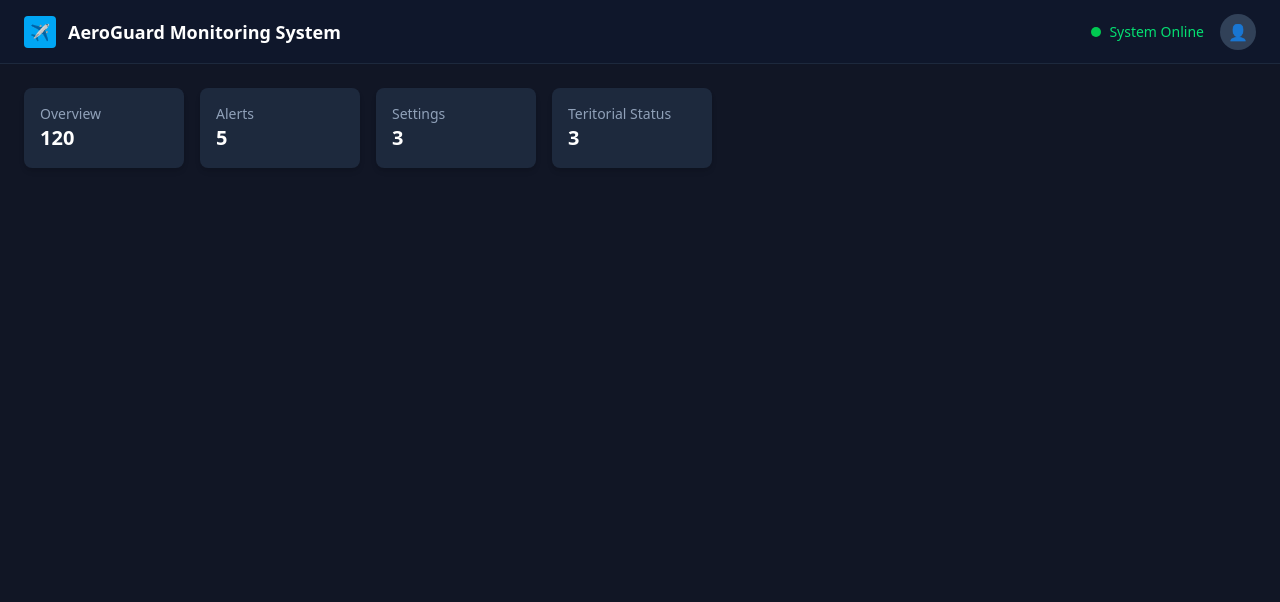
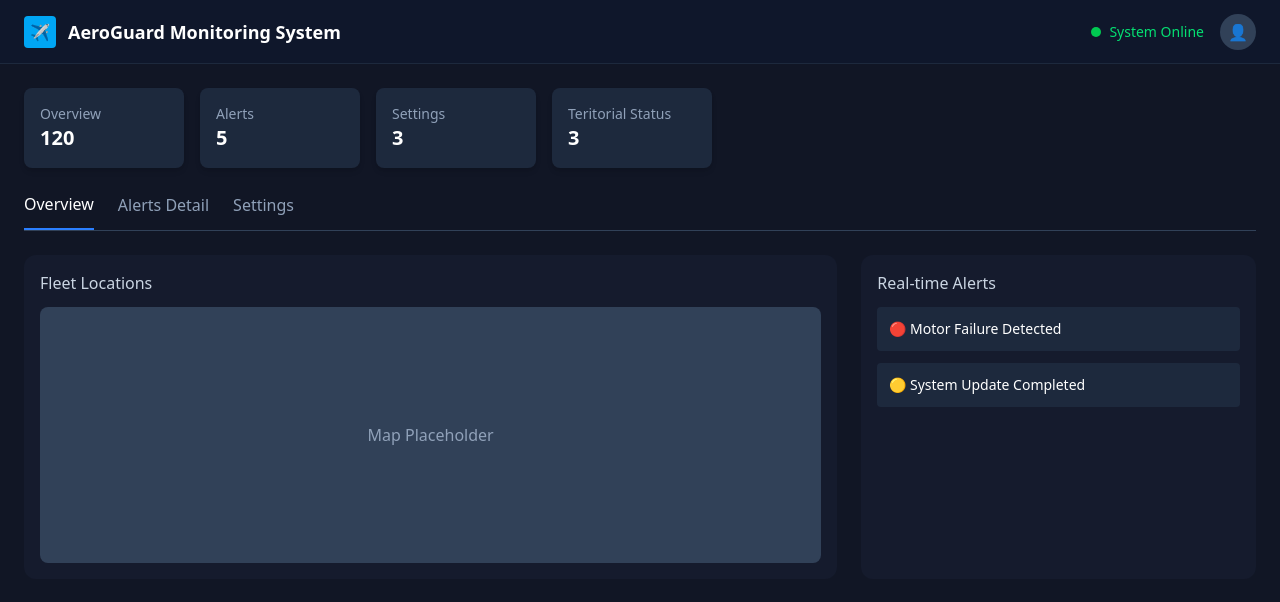
Before and after one commit to Mibraibot/lowcostdrone, a Next.js app: page / in a window 1280 px wide. Shown: the top 602 px of the page. Built offline with nearby package versions, Linux system fonts and the light colour scheme.

Commit message:
Menambah Page

```diff
--- a/app/page.tsx
+++ b/app/page.tsx
@@ -1,13 +1,24 @@
-import Card from "@/components/ui/Card";
-import "./globals.css";
+"use client";
+
+import { useState } from "react";
+import DashboardStats from "@/components/sections/DashboardStats";
+import DashboardNavbar from "@/components/sections/DashboardNavbar";
+import OverviewPanel from "@/components/sections/panels/OverviewPanel";
+import AlertsPanel from "@/components/sections/panels/AlertsPanel";
+import SettingsPanel from "@/components/sections/panels/SettingsPanel";
 
 export default function Home() {
+  const [activeTab, setActiveTab] = useState("overview");
+
   return (
-    <div className="p-6 flex gap-4 flex-wrap">
-      <Card title="Overview" value={120} />
-      <Card title="Alerts" value={5} />
-      <Card title="Settings" value={3} />
-      <Card title="Teritorial Status" value={3} />
+    <div className="p-6">
+      <DashboardStats />
+
+      <DashboardNavbar active={activeTab} onChange={setActiveTab} />
+
+      {activeTab === "overview" && <OverviewPanel />}
+      {activeTab === "alerts" && <AlertsPanel />}
+      {activeTab === "settings" && <SettingsPanel />}
     </div>
   );
 }
--- /dev/null
+++ b/components/sections/DashboardNavbar.tsx
@@ -0,0 +1,27 @@
+interface Props {
+  active: string;
+  onChange: (tab: string) => void;
+}
+
+const tabs = ["overview", "alerts", "settings"];
+
+export default function DashboardNavbar({ active, onChange }: Props) {
+  return (
+    <div className="mt-6 flex gap-6 border-b border-slate-700">
+      {tabs.map((tab) => (
+        <button
+          key={tab}
+          onClick={() => onChange(tab)}
+          className={`pb-3 capitalize transition-colors
+            ${
+              active === tab
+                ? "text-white border-b-2 border-blue-500"
+                : "text-slate-400 hover:text-white"
+            }`}
+        >
+          {tab === "alerts" ? "Alerts Detail" : tab}
+        </button>
+      ))}
+    </div>
+  );
+}
--- /dev/null
+++ b/components/sections/DashboardStats.tsx
@@ -0,0 +1,12 @@
+import Card from "@/components/ui/Card";
+
+export default function DashboardStats() {
+  return (
+    <div className="flex gap-4 flex-wrap">
+      <Card title="Overview" value={120} />
+      <Card title="Alerts" value={5} />
+      <Card title="Settings" value={3} />
+      <Card title="Teritorial Status" value={3} />
+    </div>
+  );
+}
--- /dev/null
+++ b/components/sections/panels/AlertsPanel.tsx
@@ -0,0 +1,29 @@
+export default function AlertsPanel() {
+  return (
+    <div className="mt-6 bg-[#151b2d] rounded-xl p-6">
+      <h3 className="mb-4 text-slate-300">Alerts Detail</h3>
+
+      <table className="w-full text-sm">
+        <thead className="text-slate-400">
+          <tr>
+            <th className="text-left py-2">Time</th>
+            <th className="text-left py-2">Type</th>
+            <th className="text-left py-2">Status</th>
+          </tr>
+        </thead>
+        <tbody>
+          <tr className="border-t border-slate-700">
+            <td className="py-3">10:32</td>
+            <td>Motor Failure</td>
+            <td className="text-red-400">Critical</td>
+          </tr>
+          <tr className="border-t border-slate-700">
+            <td className="py-3">11:10</td>
+            <td>System Update</td>
+            <td className="text-yellow-400">Warning</td>
+          </tr>
+        </tbody>
+      </table>
+    </div>
+  );
+}
--- /dev/null
+++ b/components/sections/panels/OverviewPanel.tsx
@@ -0,0 +1,26 @@
+export default function OverviewPanel() {
+  return (
+    <div className="mt-6 grid grid-cols-3 gap-6">
+      {/* MAP */}
+      <div className="col-span-2 bg-[#151b2d] rounded-xl p-4">
+        <h3 className="mb-3 text-slate-300">Fleet Locations</h3>
+        <div className="h-64 bg-slate-700 rounded-lg flex items-center justify-center text-slate-400">
+          Map Placeholder
+        </div>
+      </div>
+
+      {/* ALERTS */}
+      <div className="bg-[#151b2d] rounded-xl p-4">
+        <h3 className="mb-3 text-slate-300">Real-time Alerts</h3>
+        <ul className="space-y-3 text-sm">
+          <li className="p-3 bg-slate-800 rounded">
+            🔴 Motor Failure Detected
+          </li>
+          <li className="p-3 bg-slate-800 rounded">
+            🟡 System Update Completed
+          </li>
+        </ul>
+      </div>
+    </div>
+  );
+}
--- /dev/null
+++ b/components/sections/panels/SettingsPanel.tsx
@@ -0,0 +1,19 @@
+export default function SettingsPanel() {
+  return (
+    <div className="mt-6 bg-[#151b2d] rounded-xl p-6">
+      <h3 className="mb-4 text-slate-300">Settings</h3>
+
+      <div className="space-y-4">
+        <div className="flex justify-between items-center">
+          <span>Enable Notifications</span>
+          <input type="checkbox" className="scale-125" />
+        </div>
+
+        <div className="flex justify-between items-center">
+          <span>Auto Refresh</span>
+          <input type="checkbox" className="scale-125" />
+        </div>
+      </div>
+    </div>
+  );
+}
```
